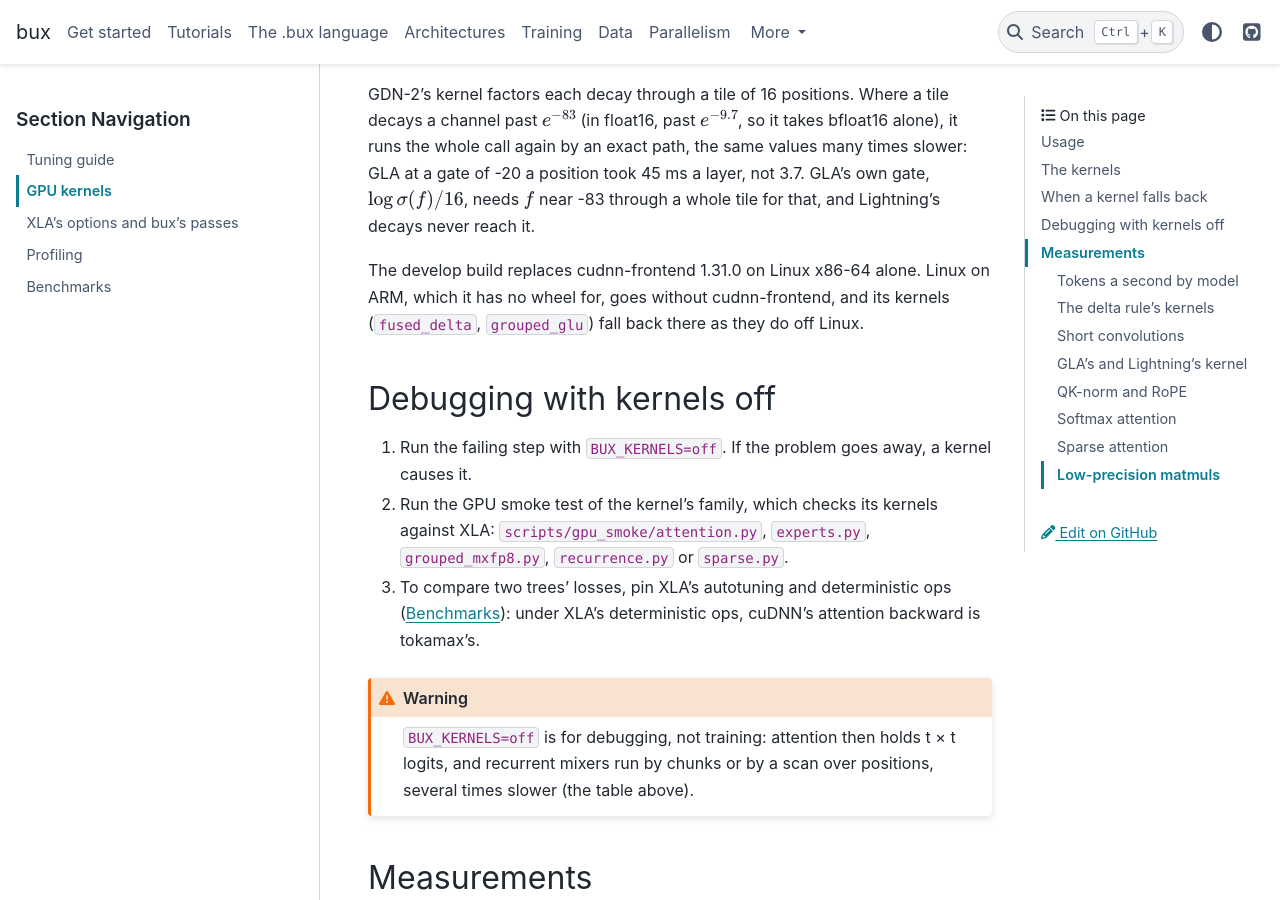
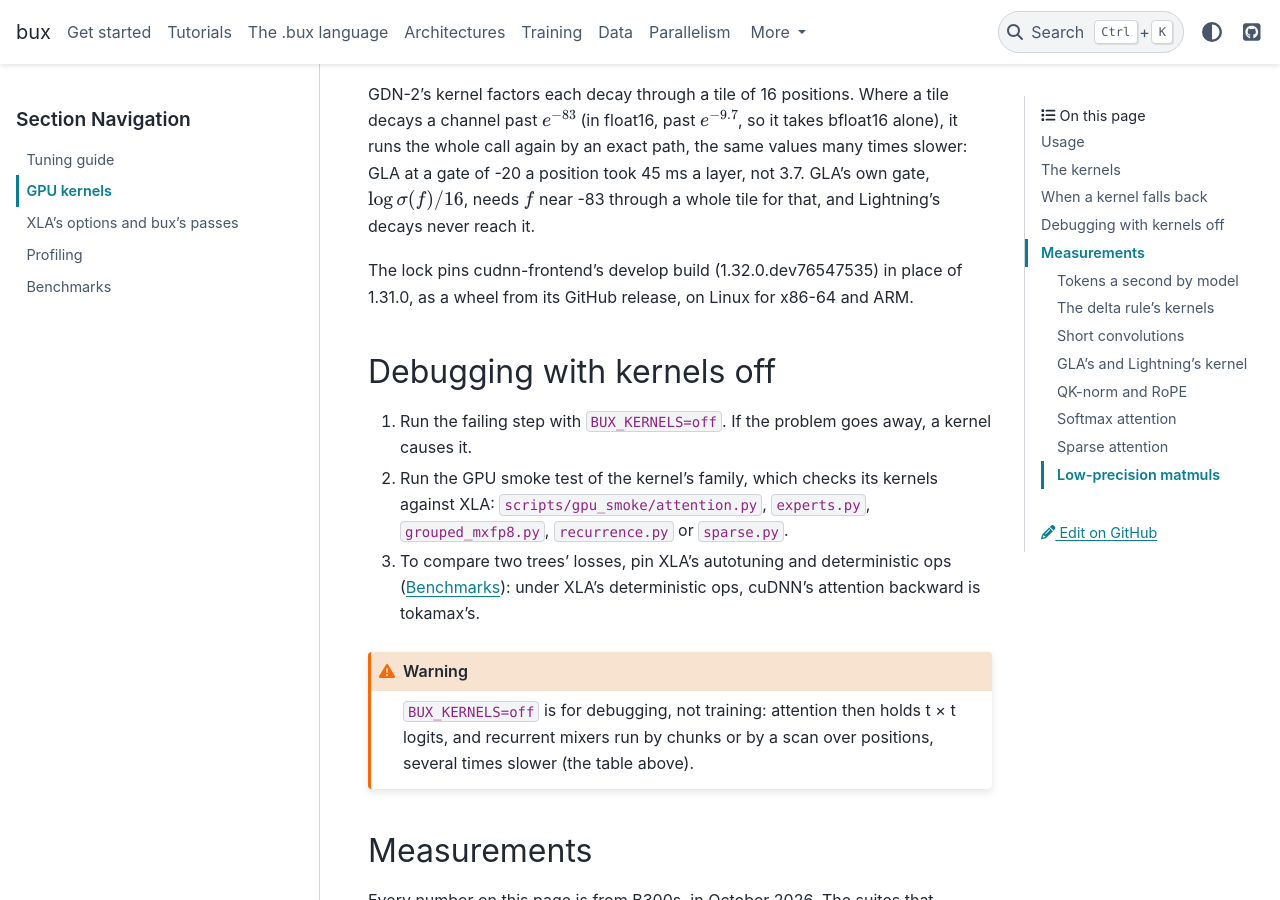
Before and after one commit to pilot7747/bux, a Sphinx documentation site: the page built from docs/performance/kernels.md, in a window 1280 px wide and 900 px high, scrolled down 7221 px. Built offline with Sphinx 7.4.7 and the PyData theme 0.15.4, drawn with Linux system fonts in a browser that asks for light colours.

Commit message:
Docs: cudnn-frontend's develop build is pinned on Linux for x86-64 and ARM alike
Co-Authored-By: Claude Opus 5.5 <noreply@anthropic.com>

```diff
--- a/docs/performance/kernels.md
+++ b/docs/performance/kernels.md
@@ -113,9 +113,8 @@ a gate of -20 a position took 45 ms a layer, not 3.7. GLA's own gate,
 $\log \sigma(f) / 16$, needs $f$ near -83 through a whole tile for that, and
 Lightning's decays never reach it.
 
-The develop build replaces cudnn-frontend 1.31.0 on Linux x86-64 alone. Linux on ARM,
-which it has no wheel for, goes without cudnn-frontend, and its kernels
-(`fused_delta`, `grouped_glu`) fall back there as they do off Linux.
+The lock pins cudnn-frontend's develop build (1.32.0.dev76547535) in place of 1.31.0,
+as a wheel from its GitHub release, on Linux for x86-64 and ARM.
 
 ## Debugging with kernels off
 
```
Also changed, not shown: docs/parallelism/recurrence.md (+2 -2 lines).
